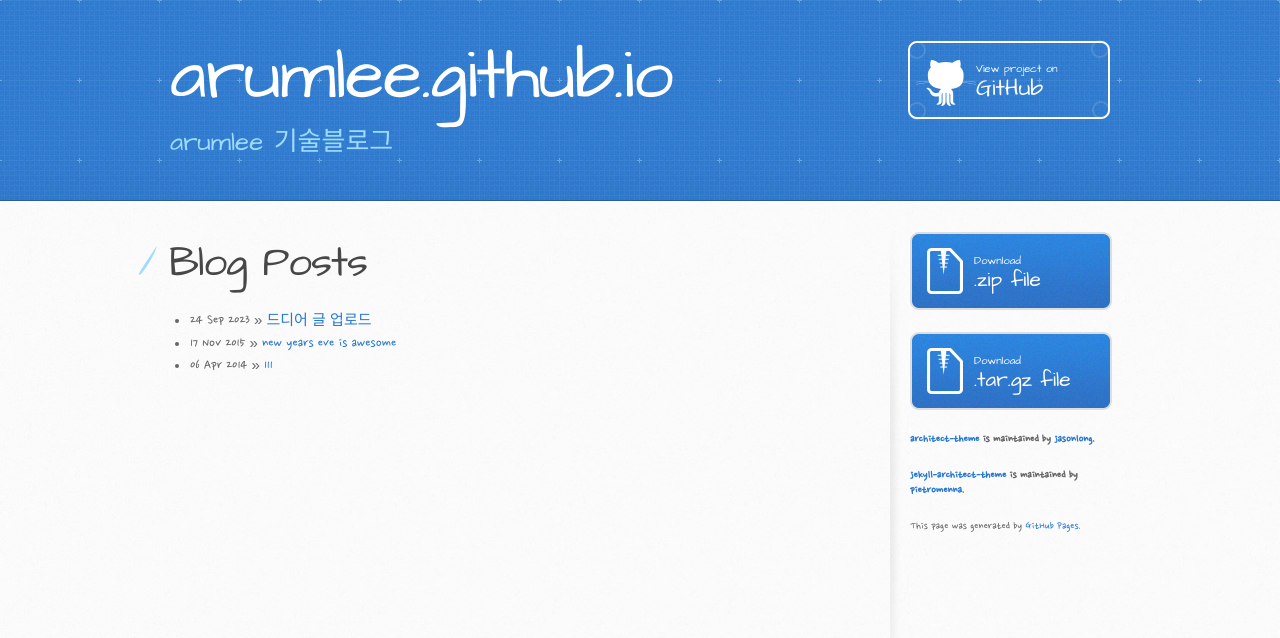
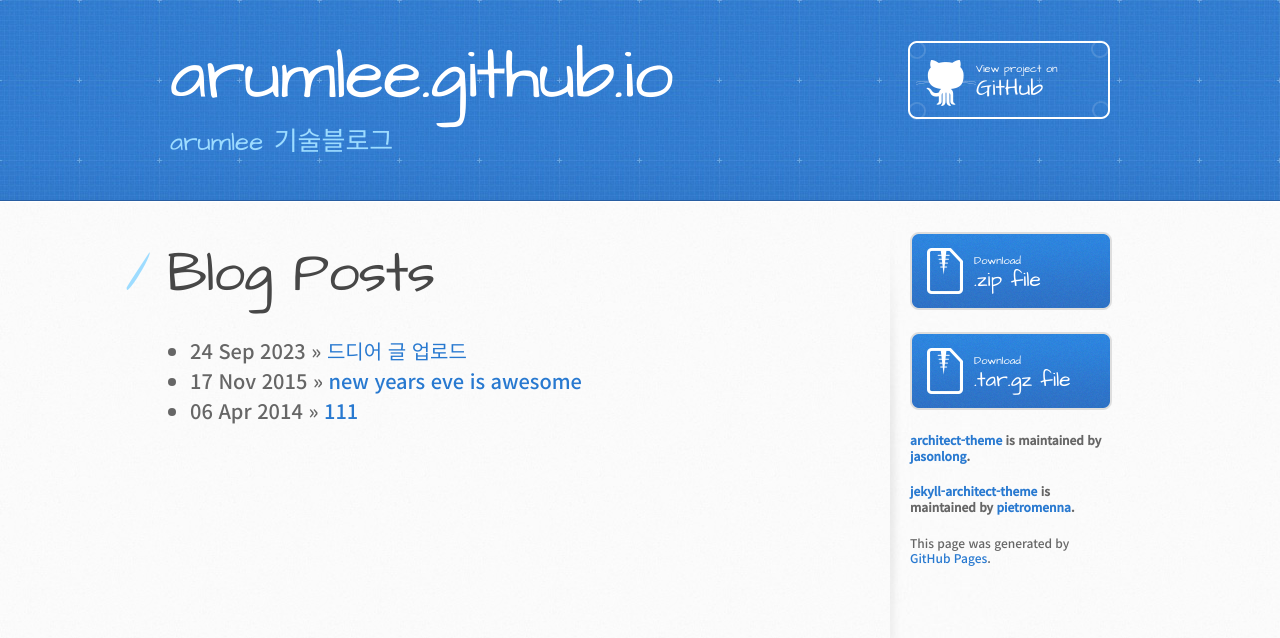
Before and after one commit to arumlee/arumlee.github.io, a Jekyll site: the page built from index.html, in a window 1280 px wide. Shown: the top 638 px of the page. Built offline with Jekyll 4.4.1, drawn with Linux system fonts in a browser that asks for light colours.

Commit message:
Change fonts2

```diff
--- a/stylesheets/stylesheet.css
+++ b/stylesheets/stylesheet.css
@@ -6,7 +6,7 @@
  *    user zoom.
  */
 
-  @import url('https://fonts.googleapis.com/css2?family=Nanum+Pen+Script&display=swap');
+ @import url('https://fonts.googleapis.com/css2?family=Noto+Sans+KR:wght@500&display=swap');
 
 html {
   font-family: sans-serif; /* 1 */
@@ -430,9 +430,9 @@
 
 /* LAYOUT STYLES */
 body {
-  font-family:  'Nanum Pen Script', cursive, 'Helvetica Neue', Helvetica, Arial, serif;
-  font-size: 15px;
-  font-weight: 400;
+  font-family: 'Noto Sans KR', sans-serif;
+  font-size: 20px;
+  font-weight: 500;
   line-height: 1.5;
   color: #666;
   background: #fafafa url(../images/body-bg.jpg) 0 0 repeat;
```
